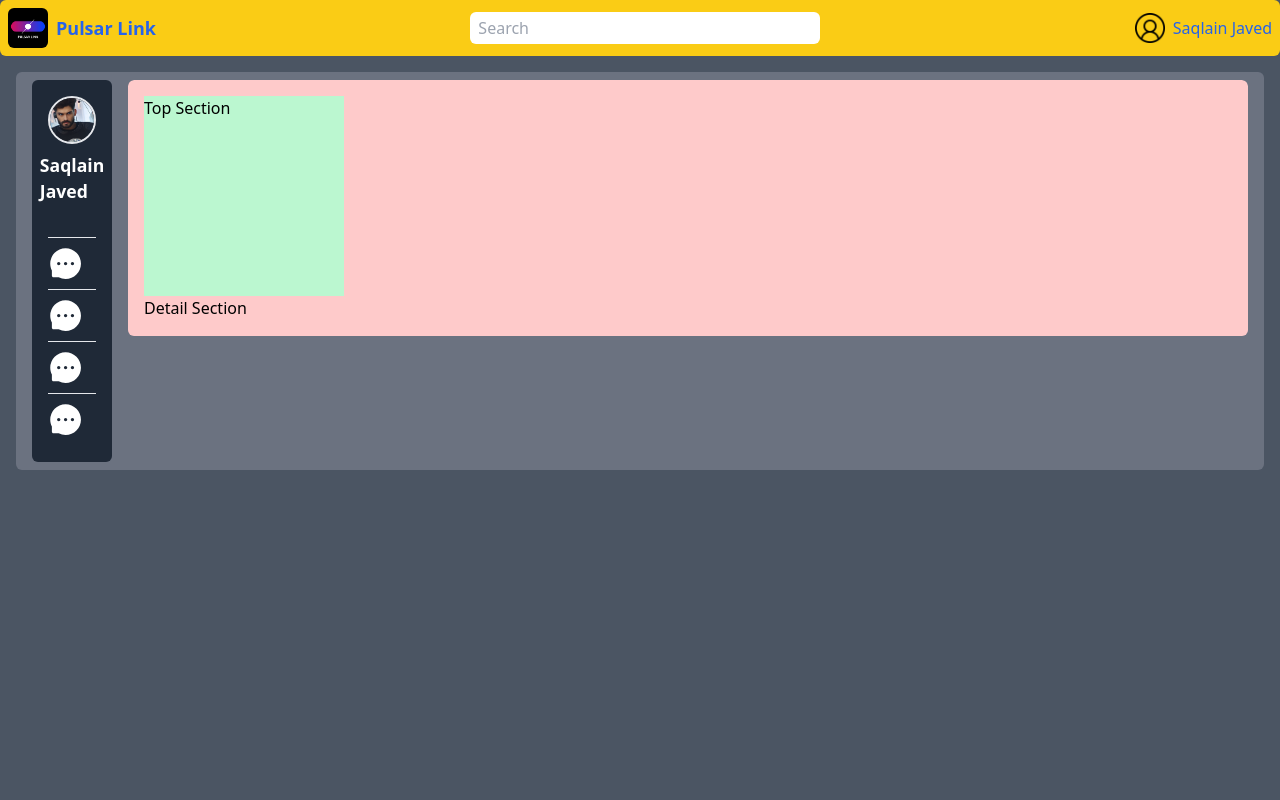
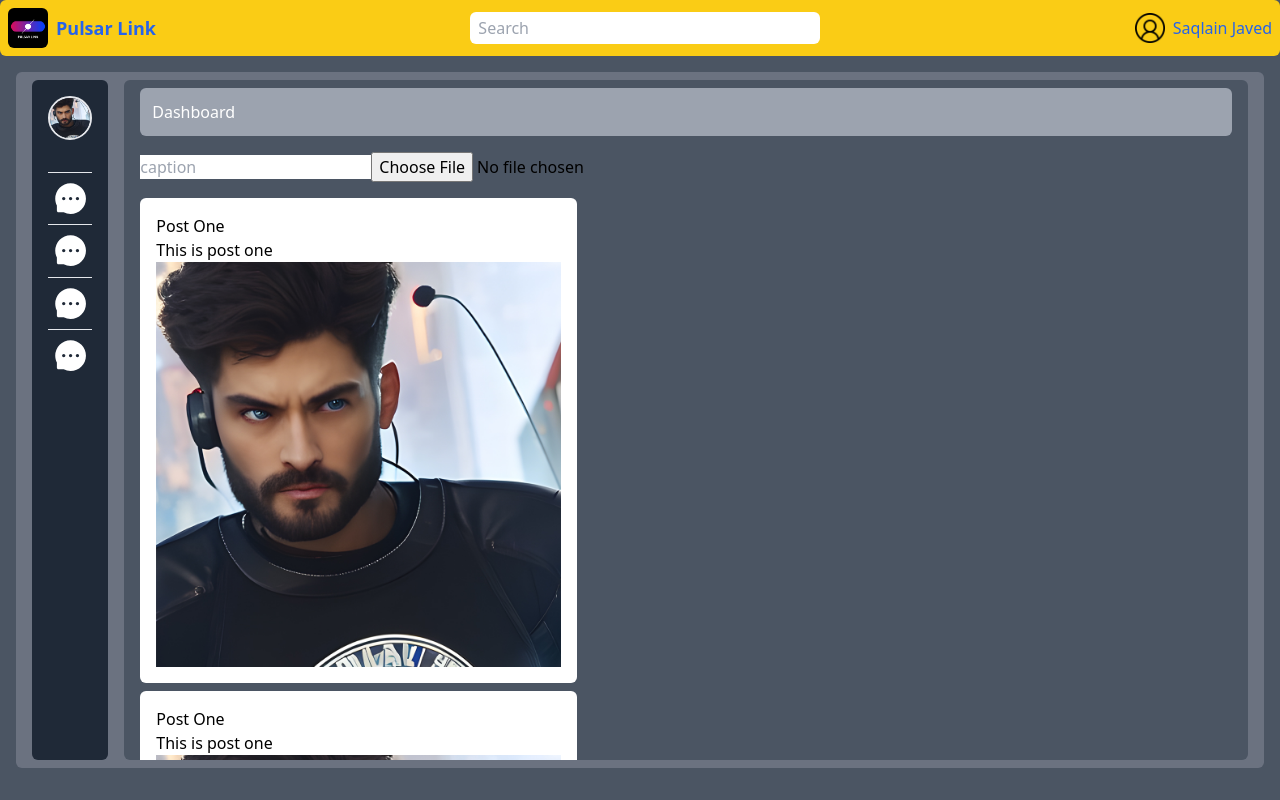
Before and after one commit to saqlain-hub/pulsar-link, a React (Vite) app in the folder client/: page / in a window 1280 px wide. Built offline with nearby package versions, Linux system fonts and the light colour scheme; the HTML template or start-up script is replaced by a standard one.

Commit message:
working on UI of my Social media pp

```diff
--- /dev/null
+++ b/client/src/components/Card.jsx
@@ -0,0 +1,15 @@
+import React from "react";
+
+const Card = ({ post }) => {
+  return (
+    <div className="w-2/5 my-2 bg-white p-4 rounded-md">
+      <div>{post.title}</div>
+      <div>{post.body}</div>
+      <div>
+        <img className="" src={post.img} alt="" />
+      </div>
+    </div>
+  );
+};
+
+export default Card;
--- /dev/null
+++ b/client/src/components/Dashboard.jsx
@@ -0,0 +1,11 @@
+import React from "react";
+
+const Dashboard = () => {
+  return (
+    <div className="sticky top-0 mt-2 z-10 bg-gray-400 text-white rounded-md p-3">
+      Dashboard
+    </div>
+  );
+};
+
+export default Dashboard;
--- a/client/src/components/Sidebar.jsx
+++ b/client/src/components/Sidebar.jsx
@@ -8,35 +8,49 @@ const Sidebar = () => {
 
   return (
     <div
-      className={`open bg-gray-800 rounded-md origin-left duration-500 ${
+      className={`lg:block hidden relative open bg-gray-800 rounded-md origin-left duration-[2s] ${
         !open ? "w-20" : "w-60"
       } px-4 py-4`}
     >
-      <div
-        onClick={() => setOpen(!open)}
-        className="mb-8  flex flex-col items-center "
-      >
+      <div className="mb-8 origin-left duration-100 flex flex-col items-center ">
         <img
+          onClick={() => setOpen(!open)}
           className="rounded-full border-2 cursor-pointer"
           src={userProfile}
           alt=""
         />
-        <h3>Saqlain Javed</h3>
+        <h3 className={`${!open && "hidden"}`}>Saqlain Javed</h3>
       </div>
 
-      <div className="flex items-center gap-2 cursor-pointer pt-2">
+      <div
+        className={`flex ${
+          !open && "justify-center"
+        } items-center gap-2  pt-2 cursor-pointer`}
+      >
         <AiFillMessage color="white" size="2.2rem" />
         <p className={`${!open && "hidden"}`}>Inbox</p>
       </div>
-      <div className="flex items-center gap-2  pt-2 cursor-pointer">
+      <div
+        className={`flex ${
+          !open && "justify-center"
+        } items-center gap-2  pt-2 cursor-pointer`}
+      >
         <AiFillMessage color="white" size="2.2rem" />
         <p className={`${!open && "hidden"}`}>Profile</p>
       </div>
-      <div className="flex items-center gap-2  pt-2 cursor-pointer">
+      <div
+        className={`flex ${
+          !open && "justify-center"
+        } items-center gap-2  pt-2 cursor-pointer`}
+      >
         <AiFillMessage color="white" size="2.2rem" />
         <p className={`${!open && "hidden"}`}>Interactions</p>
       </div>
-      <div className="flex items-center gap-2  pt-2 cursor-pointer">
+      <div
+        className={`flex ${
+          !open && "justify-center"
+        } items-center gap-2  pt-2 cursor-pointer`}
+      >
         <AiFillMessage color="white" size="2.2rem" />
         <p className={`${!open && "hidden"}`}>Something longer</p>
       </div>
--- a/client/src/pages/Homepage.jsx
+++ b/client/src/pages/Homepage.jsx
@@ -1,12 +1,10 @@
 import React from "react";
+import Post from "./Post";
 
 const Homepage = () => {
   return (
-    <main className="">
-      <div className="bg-red-200 p-4 rounded-md">
-        <div className="h-[200px] w-[200px] bg-green-200">Top Section</div>
-        <div>Detail Section</div>
-      </div>
+    <main className="relative">
+      <Post />
     </main>
   );
 };
--- a/client/src/pages/Layout.jsx
+++ b/client/src/pages/Layout.jsx
@@ -8,8 +8,8 @@ const Layout = () => {
         <Navbar />
       </header>
       <main className="flex justify-between py-2 px-4">
-        <div className="h-full w-full bg-gray-500 rounded-md p-2">
-          <div className="flex gap-4 px-2">
+        <div className=" w-full bg-gray-500 rounded-md p-2">
+          <div className="flex gap-4 px-2 h-[85vh]">
             <Sidebar />
             <Outlet />
           </div>
--- /dev/null
+++ b/client/src/pages/Post.jsx
@@ -0,0 +1,21 @@
+import React from "react";
+import Card from "../components/Card";
+import img1 from "../assets/userProfile.jpg";
+
+const Post = () => {
+  const posts = [
+    { id: 1, title: "Post One", body: "This is post one", img: img1 },
+    { id: 2, title: "Post One", body: "This is post one", img: img1 },
+    { id: 3, title: "Post One", body: "This is post one", img: img1 },
+  ];
+
+  return (
+    <div>
+      {posts.map((post) => {
+        return <Card key={post.id} post={post} />;
+      })}
+    </div>
+  );
+};
+
+export default Post;
--- a/client/src/pages/Root.jsx
+++ b/client/src/pages/Root.jsx
@@ -1,11 +1,17 @@
 import React from "react";
 import { Outlet } from "react-router-dom";
+import Dashboard from "../components/Dashboard";
+import UploadPost from "./UploadPost";
 
 const Root = () => {
   return (
-    <div className="overflow-y-auto rounded-md w-full">
-      <Outlet />
-    </div>
+    <>
+      <div className="w-full px-4 overflow-auto bg-gray-600 rounded-md">
+        <Dashboard />
+        <UploadPost />
+        <Outlet />
+      </div>
+    </>
   );
 };
 
--- /dev/null
+++ b/client/src/pages/UploadPost.jsx
@@ -0,0 +1,14 @@
+import React from "react";
+
+const UploadPost = () => {
+  return (
+    <div className="my-4">
+      <form>
+        <input type="text" placeholder="caption" />
+        <input type="file" />
+      </form>
+    </div>
+  );
+};
+
+export default UploadPost;
```
